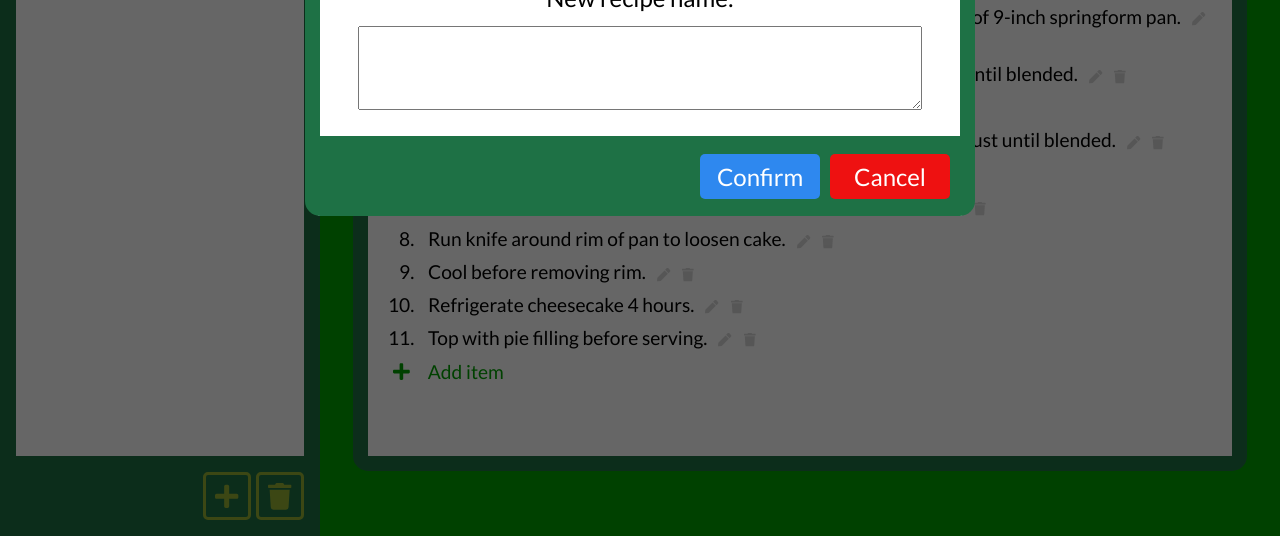
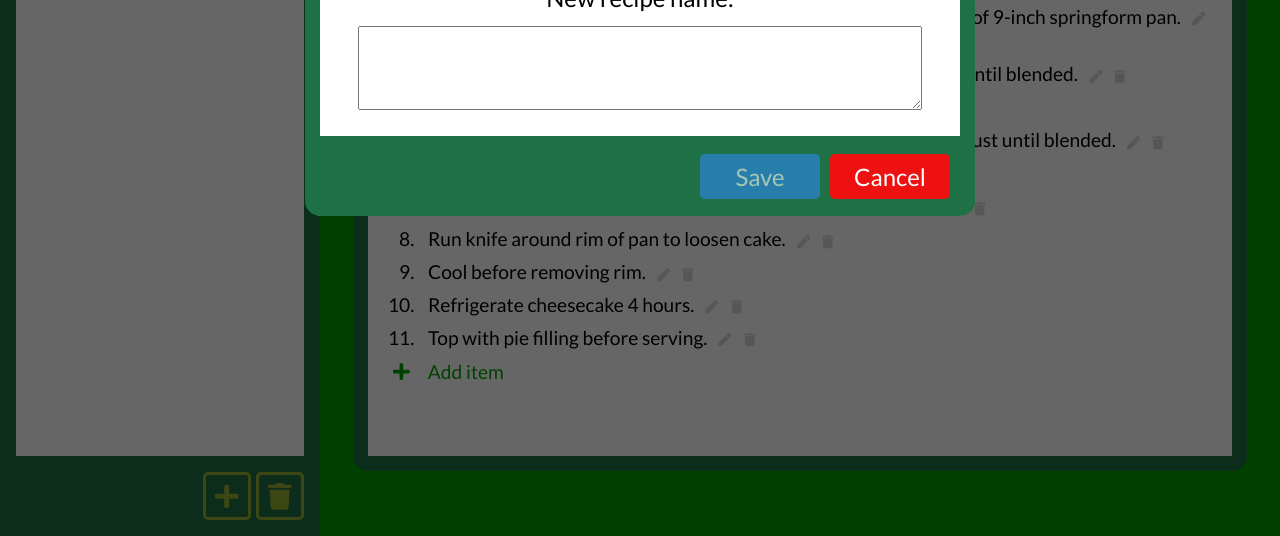
Before and after one commit to Disquietude/Recipe-Box, a React app: page / in a window 1280 px wide. Both pictures are taken after a click on the button 227 px from the left and 1103 px from the top of the page. Shown: the part 607-1143 px from the top of the page. Built offline with nearby package versions, Linux system fonts and the light colour scheme.

Commit message:
Implemented recipe editing

```diff
--- a/src/js/components/Modal/Modal.js
+++ b/src/js/components/Modal/Modal.js
@@ -8,7 +8,11 @@ import { closeModal, changeInput } from '../../actions/modalActions';
 import { selectRecipe } from '../../actions/selectRecipe';
 import {
   addRecipe,
-  deleteRecipe
+  deleteRecipe,
+  editRecipeName,
+  addRecipeItem,
+  deleteRecipeItem,
+  editRecipeItem
 } from '../../actions/recipeActions';
 
 class Modal extends React.Component {
@@ -38,6 +42,10 @@ class Modal extends React.Component {
             closeModal={this.props.closeModal}
             addRecipe={this.props.addRecipe}
             deleteRecipe={this.props.deleteRecipe}
+            editRecipeName={this.props.editRecipeName}
+            addRecipeItem={this.props.addRecipeItem}
+            deleteRecipeItem={this.props.deleteRecipeItem}
+            editRecipeItem={this.props.editRecipeItem}
           />
         </div>
       </div>
@@ -56,7 +64,11 @@ const mapDispatchToProps = dispatch => ({
   changeInput: (input) => dispatch(changeInput(input)),
   selectRecipe: (index) => dispatch(selectRecipe(index)),
   addRecipe: (name) => dispatch(addRecipe(name)),
-  deleteRecipe: (index) => dispatch(deleteRecipe(index))
+  deleteRecipe: (index) => dispatch(deleteRecipe(index)),
+  editRecipeName: (payload) => dispatch(editRecipeName(payload)),
+  addRecipeItem: (payload) => dispatch(addRecipeItem(payload)),
+  deleteRecipeItem: (payload) => dispatch(deleteRecipeItem(payload)),
+  editRecipeItem: (payload) => dispatch(editRecipeItem(payload))
 })
 
 export default connect(mapStateToProps, mapDispatchToProps)(Modal);
--- a/src/js/components/Modal/ModalFooter.js
+++ b/src/js/components/Modal/ModalFooter.js
@@ -11,6 +11,18 @@ export default class ModalFooter extends React.Component {
       case "add":
         if (this.props.modalState.category === "recipes") {
           this.props.addRecipe(this.props.modalState.input);
+
+          //Select the newly added recipe
+          this.props.selectRecipe(this.props.recipes.length);
+
+        }
+        else {
+          let payload = {
+            recipeIndex: this.props.selectedRecipe,
+            category: this.props.modalState.category,
+            input: this.props.modalState.input
+          };
+          this.props.addRecipeItem(payload);
         }
         break;
       case "delete":
@@ -18,24 +30,63 @@ export default class ModalFooter extends React.Component {
           this.props.deleteRecipe(this.props.selectedRecipe);
 
           //Avoid out of bounds error when deleting the last recipe in the array
-          if ((this.props.selectedRecipe == this.props.recipes.length - 1) && (this.props.selectedRecipe != 0)) {
+          if ((this.props.selectedRecipe == this.props.recipes.length - 1) && (this.props.selectedRecipe > 0)) {
             this.props.selectRecipe(this.props.selectedRecipe - 1);
           }
         }
+        else {
+          let payload = {
+            recipeIndex: this.props.selectedRecipe,
+            category: this.props.modalState.category,
+            itemIndex: this.props.modalState.index
+          };
+          this.props.deleteRecipeItem(payload);
+        }
         break;
+      case "edit":
+        if (this.props.modalState.category === "recipes") {
+          let payload = {
+            index: this.props.selectedRecipe,
+            input: this.props.modalState.input
+          }
+          this.props.editRecipeName(payload);
+        }
+        else {
+          let payload = {
+            recipeIndex: this.props.selectedRecipe,
+            category: this.props.modalState.category,
+            itemIndex: this.props.modalState.index,
+            input: this.props.modalState.input
+          };
+          this.props.editRecipeItem(payload);
+        }
     }
     this.props.closeModal();
   }
 
   render() {
-    let buttonLabel = (this.props.modalState.purpose == "edit") ? "Save" : "Confirm";
+    let confirmButtonProps = {
+      className: "modal__footer-button modal__footer-button--confirm",
+      disabled: false,
+      onClick: this.confirm,
+      children: "Confirm"
+    };
+
+    if (this.props.modalState.purpose != "delete") {
+      confirmButtonProps.children = "Save";
+
+      //Prevent saving by disabling button if input is empty
+      if (this.props.modalState.input == "") {
+        confirmButtonProps.className += " modal__footer-button--disabled";
+        confirmButtonProps.disabled = true;
+      }
+    }
+
     return (
       <div className="modal__footer">
         <button
-          className="modal__footer-button modal__footer-button--confirm"
-          onClick={this.confirm}
+          {...confirmButtonProps}
         >
-          {buttonLabel}
         </button>
         <button
           className="modal__footer-button modal__footer-button--cancel"
--- a/src/js/reducers/recipesReducer.js
+++ b/src/js/reducers/recipesReducer.js
@@ -23,6 +23,18 @@ let recipesReducer = (state = defaultRecipes, action) => {
       case DELETE_RECIPE:
         draft.splice(action.index, 1);
         break;
+      case EDIT_RECIPE_NAME:
+        draft[action.payload.index].name = action.payload.input;
+        break;
+      case ADD_RECIPE_ITEM:
+        draft[action.payload.recipeIndex][action.payload.category].push(action.payload.input);
+        break;
+      case DELETE_RECIPE_ITEM:
+        draft[action.payload.recipeIndex][action.payload.category].splice(action.payload.itemIndex, 1);
+        break;
+      case EDIT_RECIPE_ITEM:
+        draft[action.payload.recipeIndex][action.payload.category][action.payload.itemIndex] = action.payload.input;
+        break;
     }
   });
 };
--- a/src/sass/blocks/button.sass
+++ b/src/sass/blocks/button.sass
@@ -12,3 +12,11 @@
   @extend .button
   border: none
   outline: none
+
+.button--disabled
+  @extend .button
+  opacity: 0.6
+  &:hover
+    cursor: not-allowed
+  &:active
+    transform: none
--- a/src/sass/components/Modal.sass
+++ b/src/sass/components/Modal.sass
@@ -64,3 +64,9 @@
   background-color: $red
   &:hover
     background-color: $dark-red
+
+.modal__footer-button--disabled
+  @extend .button--disabled
+  &:hover
+    color: white
+    background-color: $blue
--- a/src/sass/components/RecipeIndex.sass
+++ b/src/sass/components/RecipeIndex.sass
@@ -49,10 +49,7 @@
     border-color: $red
 
 .recipe-index__button--disabled
-  opacity: 0.6
-  cursor: not-allowed !important
+  @extend .button--disabled
   &:hover
     border-color: $light-green
     color: $light-green
-  &:active
-    transform: none
```
Also changed, not shown: build/styles.bundle.js, 1 other file.
